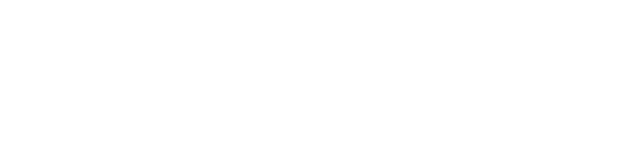
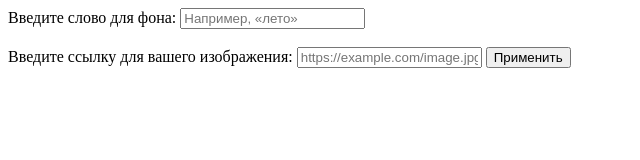
Before and after one commit to Lanzim68/act_Page, a plain HTML site: page index.html in a window 1280 px wide. Shown: the whole page, without its empty margins (0-640 px from the left). Drawn offline with Linux system fonts and the light colour scheme.

Commit message:
Update index.html

```diff
--- a/index.html
+++ b/index.html
@@ -4,9 +4,27 @@
   <meta charset="UTF-8">
   <meta name="viewport" content="width=device-width, initial-scale=1.0">
   <title>Интерактивное объявление</title>
-
+  <link rel="stylesheet" href="stylesheet.css">
 </head>
   <body>
+<!-- Область ввода текста и ссылки на картинку --->
+    <div class="input-section">
+             <label for="background-word">Введите слово для фона:</label>
+        <input type="text" id="background-word" placeholder="Например, «лето»">
 
+        <br><br>
+
+        <label for="image-url">Введите ссылку для вашего изображения:</label>
+        <input type="url" id="image-url" placeholder="https://example.com/image.jpg">
+
+        <button onclick="updateBackground()">Применить</button>
+
+    </div>
+
+
+<!-- Область отображения объявления --->
+
+
+    <script src="script.js" > </script>
   </body>
 </html>
```
